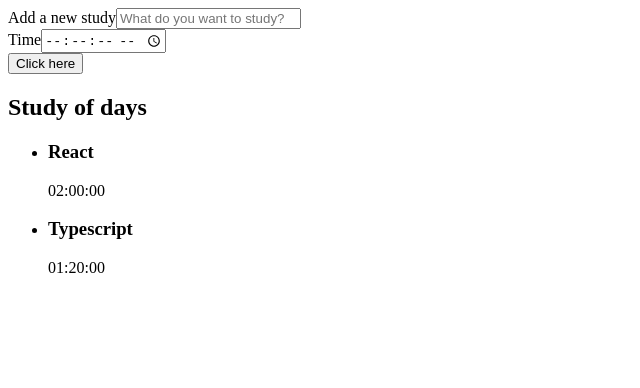
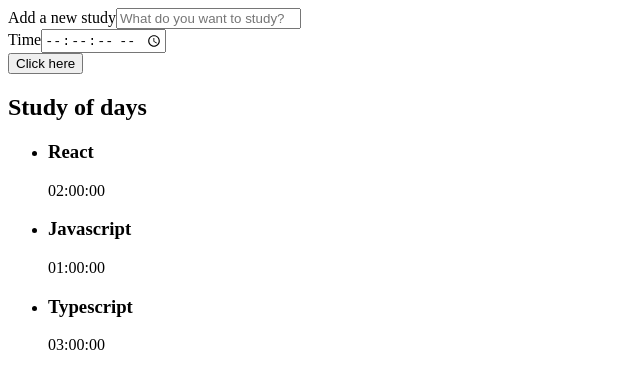
Before and after one commit to EricDaCruz/react, a React (Vite) app in the folder alura-studies/: page / in a window 1280 px wide. Shown: the top 388 px of the page, without its empty margins (0-640 px from the left). Built offline with nearby package versions, Linux system fonts and the light colour scheme.

Commit message:
:sparkles: feat: Map for rendering list items

```diff
--- a/alura-studies/src/components/List/index.tsx
+++ b/alura-studies/src/components/List/index.tsx
@@ -1,17 +1,36 @@
+interface Task {
+   title: string;
+   time: string;
+}
+
 export function List() {
+   const tasks: Task[] = [
+      {
+         title: "React",
+         time: "02:00:00",
+      },
+      {
+         title: "Javascript",
+         time: "01:00:00",
+      },
+      {
+         title: "Typescript",
+         time: "03:00:00",
+      },
+   ];
+
    return (
       <aside>
          <h2>Study of days</h2>
-
          <ul>
-            <li>
-               <h3>React</h3>
-               <span>02:00:00</span>
-            </li>
-            <li>
-               <h3>Typescript</h3>
-               <span>01:20:00</span>
-            </li>
+            {tasks.map((task, key) => {
+               return (
+                  <li key={key}>
+                     <h3>{task.title}</h3>
+                     <span>{task.time}</span>
+                  </li>
+               );
+            })}
          </ul>
       </aside>
    );
```
